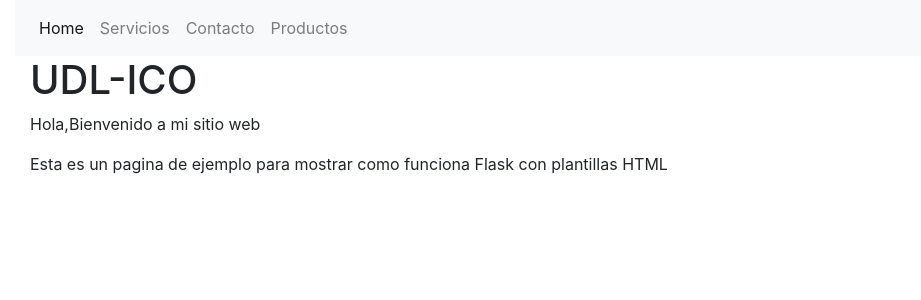
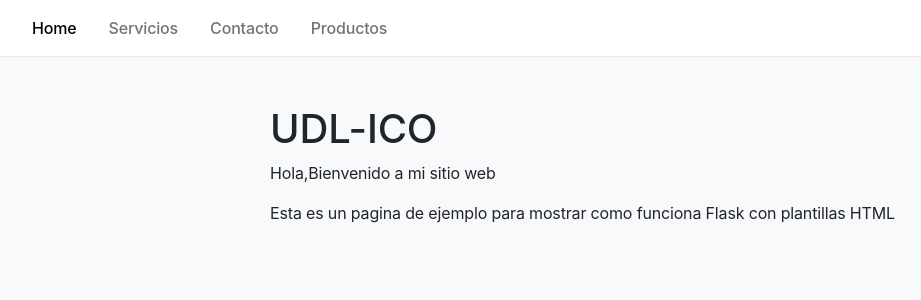
Before and after one commit to CristianMandujano/Appweb01, a Flask app: page / in a window 1280 px wide. Shown: the top 300 px of the page, without its empty margins (0-921 px from the left). Run offline with Flask 3, Linux system fonts and the light colour scheme.

Commit message:
Aplicación del CSS-20261028

```diff
--- /dev/null
+++ b/static/styles.css
@@ -0,0 +1,60 @@
+/* Estilos generales minimalistas */
+body {
+    background-color: #f8f9fa;
+    color: #212529;
+    font-family: -apple-system, BlinkMacSystemFont, "Segoe UI", Roboto, "Helvetica Neue", Arial, sans-serif;
+    letter-spacing: -0.01em;
+}
+
+/* Barra de navegación limpia */
+.custom-navbar {
+    background-color: #ffffff !important;
+    border-bottom: 1px solid #eaeaea;
+    box-shadow: 0 2px 4px rgba(0,0,0,0.02);
+}
+
+.custom-navbar .nav-link {
+    color: #6c757d !important;
+    font-weight: 500;
+    margin-right: 1rem;
+    transition: color 0.2s ease;
+}
+
+.custom-navbar .nav-link:hover,
+.custom-navbar .nav-item.active .nav-link {
+    color: #000000 !important;
+}
+
+/* Tarjeta flotante central para el contenido */
+.main-content {
+    max-width: 800px;
+}
+
+.content-card {
+    background: #ffffff;
+    border: 1px solid #eaeaea;
+    border-radius: 8px;
+    padding: 3rem;
+    box-shadow: 0 4px 12px rgba(0, 0, 0, 0.03);
+}
+
+/* Tipografía elegante */
+.page-title {
+    font-size: 1.75rem;
+    font-weight: 700;
+    color: #1a1a1a;
+    margin-bottom: 1rem;
+    letter-spacing: -0.5px;
+}
+
+.welcome-msg {
+    font-size: 1.1rem;
+    font-weight: 600;
+    color: #4a5568;
+    margin-bottom: 1rem;
+}
+
+.description-text {
+    line-height: 1.6;
+    color: #718096;
+}
--- a/templates/layout.html
+++ b/templates/layout.html
@@ -4,14 +4,16 @@
 <head>
     <link rel="stylesheet" href="https://cdn.jsdelivr.net/npm/bootstrap@4.6.2/dist/css/bootstrap.min.css"
         integrity="sha384-xOolHFLEh07PJGoPkLv1IbcEPTNtaed2xpHsD9ESMhqIYd0nLMwNLD69Npy4HI+N" crossorigin="anonymous">
+    <!-- Enlace al archivo CSS independiente -->
+    <link rel="stylesheet" href="{{ url_for('static', filename='styles.css') }}">
     <meta charset="UTF-8">
     <meta name="viewport" content="width=device-width, initial-scale=1.0">
     <title>{{ title }}</title>
 </head>
 
 <body>
-    <div class="container-fluid">
-        <nav class="navbar navbar-expand-lg navbar-light bg-light">
+    <div class="container-fluid site-wrapper p-0">
+        <nav class="navbar navbar-expand-lg navbar-light custom-navbar px-4">
             <button class="navbar-toggler" type="button" data-toggle="collapse" data-target="#navbarNav"
                 aria-controls="navbarNav" aria-expanded="false" aria-label="Toggle navigation">
                 <span class="navbar-toggler-icon"></span>
@@ -34,7 +36,9 @@
             </div>
         </nav>
 
-        {% block content %} {% endblock %}
+        <main class="main-content container py-5">
+            {% block content %} {% endblock %}
+        </main>
 
     </div>
 </body>
```
